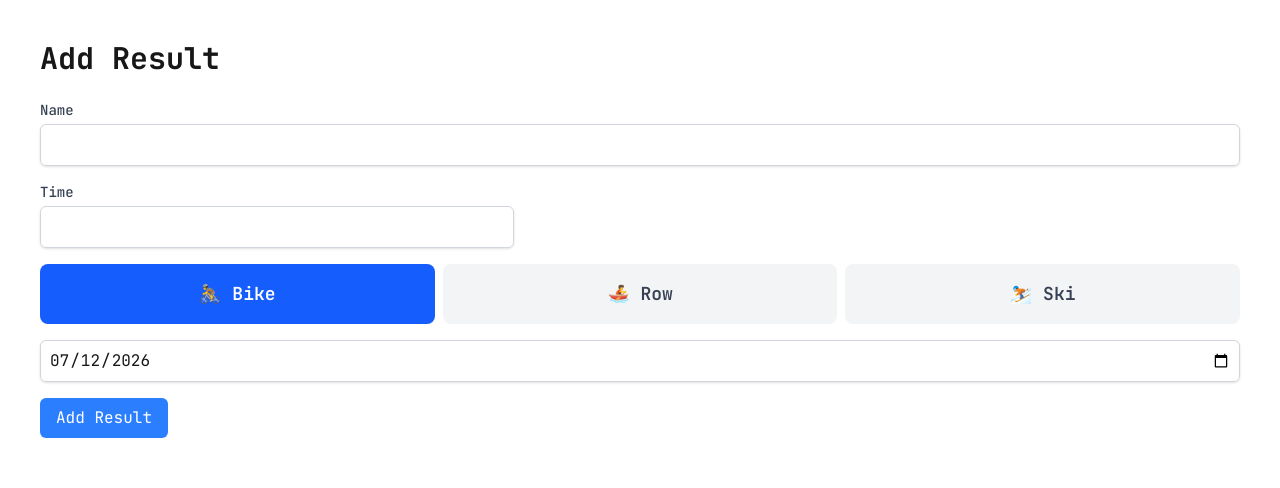
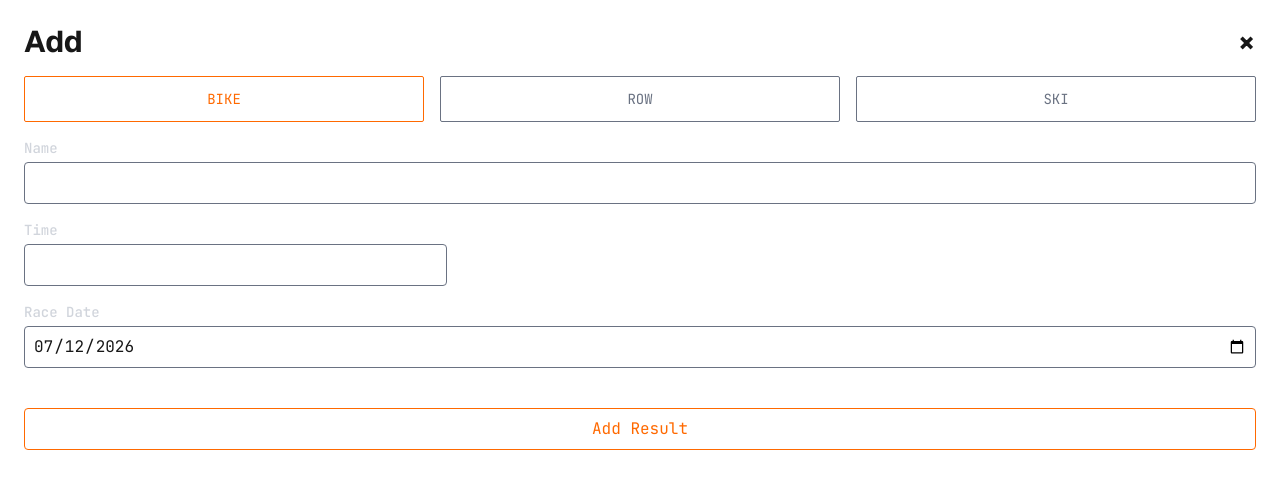
Before and after one commit to spritestack/scoreboard, a Next.js app: page /admin in a window 1280 px wide. Shown: the top 488 px of the page. Built offline with nearby package versions, Linux system fonts and the light colour scheme; no server answers.

Commit message:
Nearly there...

```diff
--- a/app/admin/actions.ts
+++ b/app/admin/actions.ts
@@ -2,7 +2,7 @@
 
 import { revalidatePath } from "next/cache";
 import { redirect } from "next/navigation";
-import { supabase } from "../lib/superbase";
+import { supabase } from "../lib/supabase";
 
 export async function addResult(formData: FormData) {
 
--- a/app/admin/page.tsx
+++ b/app/admin/page.tsx
@@ -1,6 +1,7 @@
 import SportInput from "../../components/SportInput";
 import TimeInput from "../../components/TimeInput";
 import { addResult } from "../admin/actions";
+import Link from "next/link";
 
 // TODO
 // - Add message to confirm data sent to database or failed!
@@ -8,39 +9,48 @@ import { addResult } from "../admin/actions";
 export default function AdminPage() {
 
   return (
-    <main className="p-10">
+    <main className="h-screen flex flex-col p-6">
+
+      <div className="flex flex-row justify-between items-center mb-4 font-sans">
         <h1 className="text-3xl font-bold">
-        Add Result
+          Add
         </h1>
+        <Link href="/" className="text-3xl font-bold rotate-45">+</Link>
+      </div>
 
-      <form action={addResult} className="mt-6 space-y-4">
+      <form action={addResult} className="space-y-4">
+
+        <SportInput />
+
         <div>
-          <label htmlFor="name" className="block text-sm font-medium text-gray-700">
+          <label htmlFor="name" className="block text-sm font-medium text-gray-300">
             Name
           </label>
           <input
             type="text"
             name="name"
             id="name"
-            className="mt-1 block w-full border border-gray-300 rounded-md shadow-sm p-2"
+            className="mt-1 w-full border border-gray-500 rounded-sm p-2"
           />
         </div>
 
         <TimeInput />
 
-        <SportInput />
-
+        <div>
+          <label htmlFor="race_date" className="block text-sm font-medium text-gray-300">
+            Race Date
+          </label>
           <input
             type="date"
             name="race_date"
             id="race_date"
-        className="mt-1 block w-full border border-gray-300 rounded-md shadow-sm p-2"
+            className="mt-1 block w-full border border-gray-500 rounded-sm p-2"
             defaultValue={new Date().toISOString().split("T")[0]} // default to today
           />
-
+        </div>
         <button
           type="submit"
-          className="bg-blue-500 text-white px-4 py-2 rounded-md hover:bg-blue-600"
+          className="border w-full mt-6 p-2 text-orange-500 border-orange-500 rounded-sm"
         >
           Add Result
         </button>
--- /dev/null
+++ b/app/lib/time.ts
@@ -0,0 +1,11 @@
+export function formatTime(ms: number): string {
+  const totalSeconds = Math.floor(ms / 1000);
+
+  const minutes = Math.floor(totalSeconds / 60);
+  const seconds = totalSeconds % 60;
+  const hundredths = Math.floor((ms % 1000));
+
+  return `${minutes}:${seconds.toString().padStart(2, "0")}.${hundredths
+    .toString()
+    .padStart(3, "0")}`;
+}
--- a/app/lib/types.ts
+++ b/app/lib/types.ts
@@ -2,7 +2,7 @@
 export enum Sport {
   bike = 0,
   row = 1,
-  ski = 2,
+  ski = 2
 }
 
 export interface Result {
@@ -10,4 +10,5 @@ export interface Result {
   athlete: string; // name
   time: number; // time in milliseconds
   category: Sport;
+  race_date: string; // date in YYYY-MM-DD format
 }
--- a/app/page.tsx
+++ b/app/page.tsx
@@ -1,12 +1,13 @@
 import ResultsTable from "../components/ResultsTable";
-// import { supabase } from "./lib/superbase";
-import data from "@/data/results.json";
+import Link from "next/link";
+import { supabase } from "./lib/supabase";
+// import data from "@/data/results.json";
 
 export default async function Home() {
-  // const { data } = await supabase
-  //   .from("results")
-  //   .select("*")
-  //   .order("id");
+  const { data } = await supabase
+    .from("results")
+    .select("*")
+  // .order("time", { ascending: true });
   // console.log(data);
 
   return (
@@ -15,7 +16,7 @@ export default async function Home() {
         <h1 className="text-3xl font-bold">
           Results
         </h1>
-        <button className="text-3xl font-bold mr-3">+</button>
+        <Link href="/admin" className="text-3xl font-bold">+</Link>
       </div>
 
       <ResultsTable data={data} />
--- a/components/ResultsTable.tsx
+++ b/components/ResultsTable.tsx
@@ -3,30 +3,22 @@
 import { useMemo, useState } from "react";
 import { SportButton } from "./SportButton";
 import { Result, Sport } from "./../app/lib/types";
+import { formatTime } from "../app/lib/time";
 
-export default function ResultsTable({ data }: { data: Result[] }) {
+// TODO
+// - find duplicate names and exclude slower times
+
+export default function ResultsTable({ data }: { data: Result[] | null }) {
   const [sport, setSport] = useState(Sport.bike);
 
   const results = useMemo(() => {
-    return data.filter((r) => r.category === sport)
+    return (data ?? []).filter((r) => r.category === sport)
       .sort((a, b) => a.time - b.time); // sort by time ascending
   }, [data, sport]);
 
-  function formatTime(ms: number): string {
-    const totalSeconds = Math.floor(ms / 1000);
-
-    const minutes = Math.floor(totalSeconds / 60);
-    const seconds = totalSeconds % 60;
-    const hundredths = Math.floor((ms % 1000) / 10);
-
-    return `${minutes}:${seconds.toString().padStart(2, "0")}.${hundredths
-      .toString()
-      .padStart(2, "0")}`;
-  }
-
   return (
     <div className="flex flex-col flex-1 overflow-y-hidden">
-      <div className="grid grid-cols-3 gap-4 mb-4 font-mono">
+      <div className="grid grid-cols-3 gap-4 mb-4">
         {Object.values(Sport)
           .filter((value) => typeof value === "number")
           .map((value) => {
@@ -43,6 +35,11 @@ export default function ResultsTable({ data }: { data: Result[] }) {
           })}
       </div>
 
+      {results.length === 0 ? (
+        <div className="text-gray-200 mt-4">
+          No results for {Sport[sport].toUpperCase()}
+        </div>
+      ) :
       <div className="flex-1 overflow-y-scroll">
         <table className="w-full">
           <tbody>
@@ -54,7 +51,7 @@ export default function ResultsTable({ data }: { data: Result[] }) {
             ))}
           </tbody>
         </table>
-      </div>
+      </div>}
 
     </div>
   );
--- a/components/SportInput.tsx
+++ b/components/SportInput.tsx
@@ -1,44 +1,29 @@
 "use client"
 
 import { useState } from "react";
+import { Sport } from "./../app/lib/types";
+import { SportButton } from "./SportButton";
 
-enum Sport {
-  bike = 0,
-  row = 1,
-  ski = 2,
-}
-
-const sports = [
-  { id: Sport.bike, label: "🚴 Bike" },
-  { id: Sport.row, label: "🚣 Row" },
-  { id: Sport.ski, label: "⛷️ Ski" },
-];
 
 export default function SportInput() {
 
   const [sport, setSport] = useState(Sport.bike);
 
-  return <div className="grid grid-cols-3 gap-2">
-    {sports.map((s) => (
-      <button
-        key={s.id}
-        type="button"
-        onClick={() => setSport(s.id)}
-        className={`
-        rounded-lg
-        py-4
-        text-lg
-        font-semibold
-        transition
-        ${sport === s.id
-            ? "bg-blue-600 text-white"
-            : "bg-gray-100 text-gray-700 hover:bg-gray-200"
-          }
-      `}
-      >
-        {s.label}
-      </button>
-    ))}
+  return <div className="grid grid-cols-3 gap-4">
+    {Object.values(Sport)
+      .filter((value) => typeof value === "number")
+      .map((value) => {
+        const sportName = Sport[value as number];
+        return (
+          <SportButton
+            key={sportName}
+            selected={sport === value}
+            onClick={() => setSport(value as Sport)}
+          >
+            {sportName.toUpperCase()}
+          </SportButton>
+        );
+      })}
 
     <input // hidden input for form submission
       type="hidden"
--- a/components/TimeInput.tsx
+++ b/components/TimeInput.tsx
@@ -1,29 +1,32 @@
 "use client"
 
 import React from "react";
+import { formatTime } from "../app/lib/time";
+
+// TODO
+// - Do we want to store rawTime in DB?
 
 export default function TimeInput() {
 
-  // TODO
-  // - limit input to 6 characters
-  // - time validation
-  // - convert time to milliseconds for storage in database
+  const [rawTime, setRawTime] = React.useState("");
+  const [displayTime, setDisplayTime] = React.useState<string>("");
 
-  const [rawTime, setRawTime] = React.useState("");
-  const [time, setTime] = React.useState<string>("");
+  const [millisecondsTime, setMillisecondsTime] = React.useState<number>(0);
 
-  // const [millisecondsTime, setMillisecondsTime] = React.useState<string>("");
-
-  function convertTime(str: string): string {
+  function convertToMilliseconds(str: string): number {
     const digits = str.replace(/\D/g, "");
 
-    // How do we handle invalid numbers? eg. 189
+    if (digits.length <= 2) return parseInt(digits) * 1000;
+    if (digits.length <= 4)
+      return (
+        parseInt(digits.slice(0, -2)) * 60 * 1000 +
+        parseInt(digits.slice(-2)) * 1000
+      );
 
-    if (digits.length <= 2) return digits;
-    if (digits.length <= 4)
-      return `${digits.slice(0, -2)}:${digits.slice(-2)}`;
-
-    return `${digits.slice(0, -4)}:${digits.slice(-4, -2)}:${digits.slice(-2)}`;
+    return (parseInt(digits.slice(0, -4)) * 60 * 1000
+      + parseInt(digits.slice(-4, -2)) * 1000
+      + parseInt(digits.slice(-2)) * 10
+    );
   }
 
   return <div style={{
@@ -35,9 +38,10 @@ export default function TimeInput() {
     <div style={{
       flex: 1
     }}>
-      <label htmlFor="time" className="block text-sm font-medium text-gray-700">
+      <label htmlFor="time" className="block text-sm font-medium text-gray-300">
         Time
       </label>
+      <div className="mt-1 flex flex-row items-center">
         <input
           type="text"
           inputMode="numeric"
@@ -47,29 +51,26 @@ export default function TimeInput() {
           minLength={3}
           maxLength={6}
 
-        className="mt-1 block w-full border border-gray-300 rounded-md shadow-sm p-2"
+          className="flex-1 block w-full border border-gray-500 rounded-sm p-2"
           value={rawTime}
           onInput={(e) => {
             const value = e.currentTarget.value;
+            const milli = convertToMilliseconds(value);
             setRawTime(value);
-          setTime(convertTime(value));
+            setDisplayTime(formatTime(milli));
+            setMillisecondsTime(milli);
           }}
         />
+        <div className="flex-2 text-xl text-white text-center">
+          {displayTime}
         </div>
-
-    <div style={{
-      flex: 1.5,
-      textAlign: "center",
-      fontSize: 25
-    }}>
-      {time}
       </div>
-
+    </div>
 
     <input // hidden input for form submission
       type="hidden"
       name="time"
-      value={rawTime}
+      value={millisecondsTime}
     />
 
   </div>
```
Also changed, not shown: app/lib/supabase.ts (renamed from app/lib/superbase.ts). Lines whose indentation alone changed are shown as unchanged.
